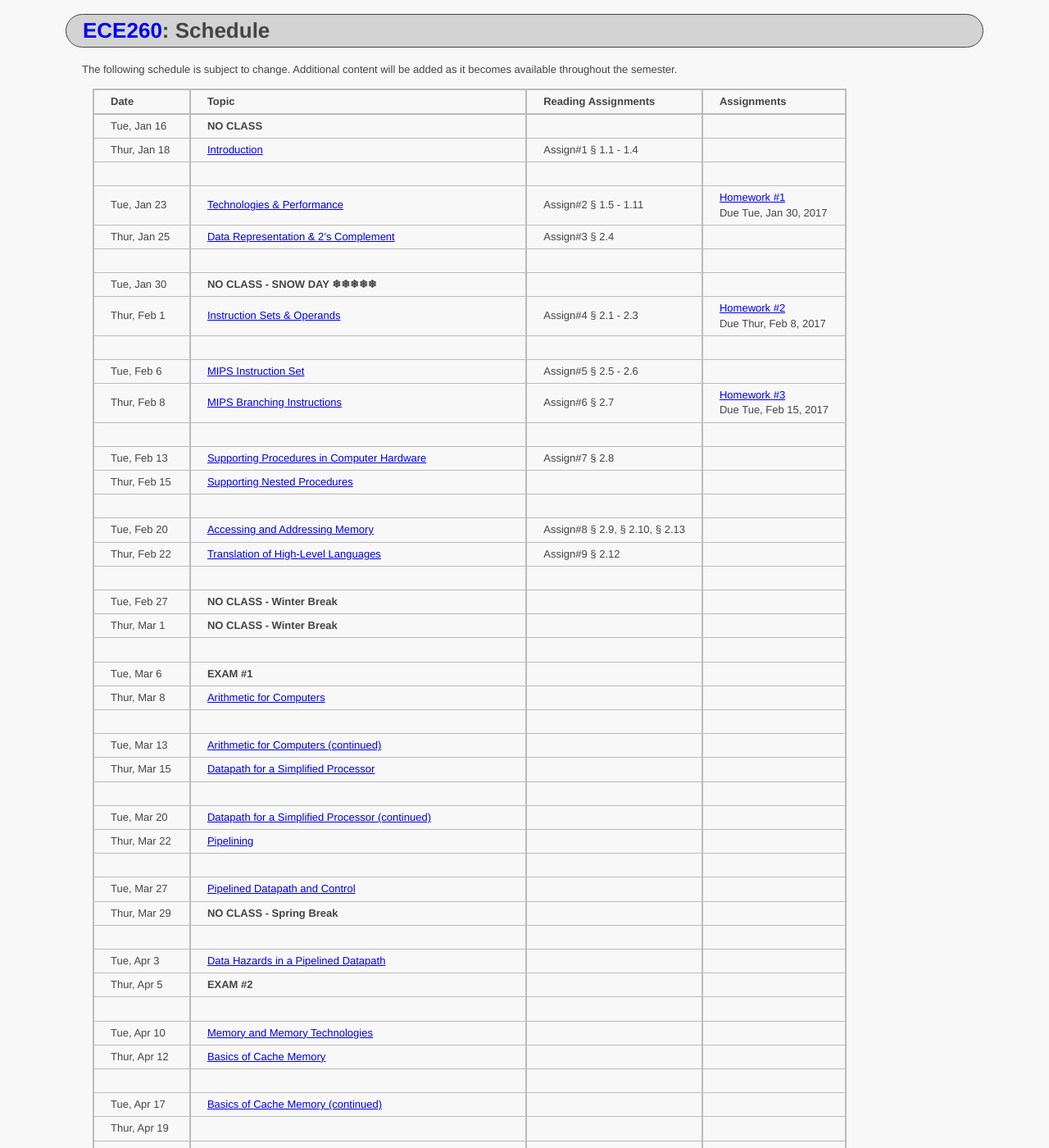
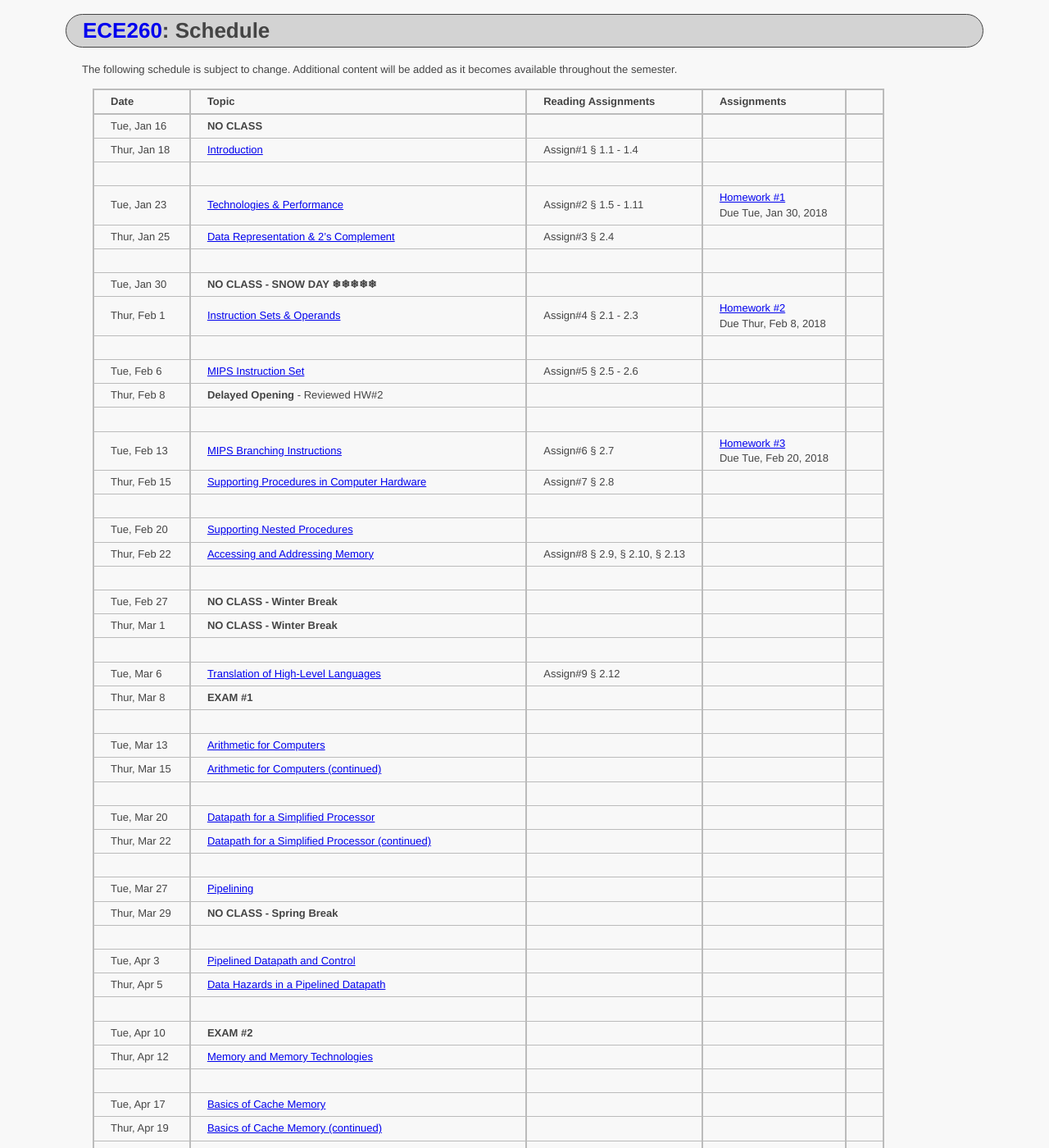
Before and after one commit to ycpcs/ece260-spring2018, a Jekyll site: the page built from schedule_lecture.md, in a window 1280 px wide and 1400 px high. Shown: the whole window at 82% size. Built offline with Jekyll 4.4.1, drawn with Linux system fonts in a browser that asks for light colours.

Commit message:
updated schedule

```diff
--- a/schedule_lecture.md
+++ b/schedule_lecture.md
@@ -13,44 +13,44 @@ Additional content will be added as it becomes available throughout the semester
 Tue, Jan 16    |  **NO CLASS**                                                                                                    |                                   |
 Thur, Jan 18   |  [Introduction](lectures/lecture1_introduction.pdf)                                                              |  Assign#1 § 1.1 - 1.4             |
 | | |
-Tue, Jan 23    |  [Technologies & Performance](lectures/lecture2_technologies_and_performance.pdf)                                |  Assign#2 § 1.5 - 1.11            |  [Homework #1](homework/Homework_Assignment_1.txt) <br> Due Tue, Jan 30, 2017
+Tue, Jan 23    |  [Technologies & Performance](lectures/lecture2_technologies_and_performance.pdf)                                |  Assign#2 § 1.5 - 1.11            |  [Homework #1](homework/Homework_Assignment_1.txt) <br> Due Tue, Jan 30, 2018
 Thur, Jan 25   |  [Data Representation & 2's Complement](lectures/lecture3_data_representation_and_2s_complement.pdf)             |  Assign#3 § 2.4                   |
  | | |
 Tue, Jan 30    |  **NO CLASS - SNOW DAY ❄❄❄❄❄**                                                                                   |                                   |
-Thur, Feb 1    |  [Instruction Sets & Operands](lectures/lecture4_instructions_and_instruction_sets.pdf)                          |  Assign#4 § 2.1 - 2.3             |  [Homework #2](homework/Homework_Assignment_2.txt) <br> Due Thur, Feb 8, 2017
+Thur, Feb 1    |  [Instruction Sets & Operands](lectures/lecture4_instructions_and_instruction_sets.pdf)                          |  Assign#4 § 2.1 - 2.3             |  [Homework #2](homework/Homework_Assignment_2.txt) <br> Due Thur, Feb 8, 2018
  | | |
 Tue, Feb 6     |  [MIPS Instruction Set](lectures/lecture5_MIPS_instruction_set.pdf)                                              |  Assign#5 § 2.5 - 2.6             |
-Thur, Feb 8    |  [MIPS Branching Instructions](lectures/lecture6_MIPS_Branching_Instructions.pdf)                                |  Assign#6 § 2.7                   |  [Homework #3](homework/Homework_Assignment_3.txt) <br> Due Tue, Feb 15, 2017
+Thur, Feb 8    |  **Delayed Opening** - Reviewed HW#2                                                                             |                                   |
  | | |
-Tue, Feb 13    |  [Supporting Procedures in Computer Hardware](lectures/lecture7_Supporting_Procedures_in_Computer_Hardware.pdf)  |  Assign#7 § 2.8                   |
-Thur, Feb 15   |  [Supporting Nested Procedures](lectures/lecture8_Supporting_Nested_Procedures.pdf)                              |                                   |  <!-- [Homework #4](homework/Homework_Assignment_4.txt) <br> Due Tue, Feb 21, 2017 -->
+Tue, Feb 13    |  [MIPS Branching Instructions](lectures/lecture6_MIPS_Branching_Instructions.pdf)                                |  Assign#6 § 2.7                   |  [Homework #3](homework/Homework_Assignment_3.txt) <br> Due Tue, Feb 20, 2018
+Thur, Feb 15   |  [Supporting Procedures in Computer Hardware](lectures/lecture7_Supporting_Procedures_in_Computer_Hardware.pdf)  |  Assign#7 § 2.8                   |
  | | |
-Tue, Feb 20    |  [Accessing and Addressing Memory](lectures/lecture9_Accessing_and_Addressing_Memory.pdf)                        |  Assign#8 § 2.9, § 2.10, § 2.13   |
-Thur, Feb 22   |  [Translation of High-Level Languages](lectures/lecture10_Translation_of_High-Level_Languages.pdf)               |  Assign#9 § 2.12                  |
+Tue, Feb 20    |  [Supporting Nested Procedures](lectures/lecture8_Supporting_Nested_Procedures.pdf)                              |                                   |  <!-- [Homework #4](homework/Homework_Assignment_4.txt) <br> Due Tue, Feb 21, 2017 -->
+Thur, Feb 22   |  [Accessing and Addressing Memory](lectures/lecture9_Accessing_and_Addressing_Memory.pdf)                        |  Assign#8 § 2.9, § 2.10, § 2.13   |
   | | |
 Tue, Feb 27    |  **NO CLASS - Winter Break**                                                                                     |                                   | <!-- Winter Break -->
 Thur, Mar 1    |  **NO CLASS - Winter Break**                                                                                     |                                   | <!-- Winter Break -->
  | | |
-Tue, Mar 6     |  **EXAM #1**                                                                                                     |                                   |
-Thur, Mar 8    |  [Arithmetic for Computers](lectures/lecture11_Arithmetic_for_Computers.pdf)                                     |                                   |  <!-- § 3.1 - 3.3 --> <!-- [Homework #5](homework/Homework_Assignment_5.txt) <br> Due Thur, Mar 23, 2017 -->  <!-- § 3.5 maybe do some float examples in 2018 if no snow day! -->
+Tue, Mar 6     |  [Translation of High-Level Languages](lectures/lecture10_Translation_of_High-Level_Languages.pdf)               |  Assign#9 § 2.12                  |
+Thur, Mar 8    |  **EXAM #1**                                                                                                     |                                   |
  | | |
-Tue, Mar 13    |  [Arithmetic for Computers (continued)](lectures/lecture11_Arithmetic_for_Computers.pdf)                         |                                   |  <!-- § 3.4 - 3.5 -->
-Thur, Mar 15   |  [Datapath for a Simplified Processor](lectures/lecture12_Datapath_for_a_Simplified_Processor.pdf)               |                                   |  <!-- § 4.1 - 4.3 -->
+Tue, Mar 13    |  [Arithmetic for Computers](lectures/lecture11_Arithmetic_for_Computers.pdf)                                     |                                   |  <!-- § 3.1 - 3.3 --> <!-- [Homework #5](homework/Homework_Assignment_5.txt) <br> Due Thur, Mar 23, 2017 -->  <!-- § 3.5 maybe do some float examples in 2018 if no snow day! -->
+Thur, Mar 15   |  [Arithmetic for Computers (continued)](lectures/lecture11_Arithmetic_for_Computers.pdf)                         |                                   |  <!-- § 3.4 - 3.5 -->
  | | |
-Tue, Mar 20    |  [Datapath for a Simplified Processor (continued)](lectures/lecture12_Datapath_for_a_Simplified_Processor.pdf)   |                                   |  <!-- § 4.3 - 4.4 --> <!-- [Homework #6](homework/Homework_Assignment_6.txt) <br> Due Tue, Apr 4, 2017 -->
-Thur, Mar 22   |  [Pipelining](lectures/lecture13_Pipelining.pdf)                                                                 |                                   |  <!-- § 4.5 -->
+Tue, Mar 20    |  [Datapath for a Simplified Processor](lectures/lecture12_Datapath_for_a_Simplified_Processor.pdf)               |                                   |  <!-- § 4.1 - 4.3 -->
+Thur, Mar 22   |  [Datapath for a Simplified Processor (continued)](lectures/lecture12_Datapath_for_a_Simplified_Processor.pdf)   |                                   |  <!-- § 4.3 - 4.4 --> <!-- [Homework #6](homework/Homework_Assignment_6.txt) <br> Due Tue, Apr 4, 2017 -->
  | | |
-Tue, Mar 27    |  [Pipelined Datapath and Control](lectures/lecture14_Pipelined_Datapath_and_Control.pdf)                         |                                   |  <!-- § 4.6 --> <!-- [Homework #7](homework/Homework_Assignment_7.txt) <br> No Submission Required -->
+Tue, Mar 27    |  [Pipelining](lectures/lecture13_Pipelining.pdf)                                                                 |                                   |  <!-- § 4.5 -->
 Thur, Mar 29   |  **NO CLASS - Spring Break**                                                                                     |                                   | <!-- Spring Break -->
  | | |
-Tue, Apr 3     |  [Data Hazards in a Pipelined Datapath](lectures/lecture15_Data_and_Control_Hazards_in_a_Pipelined_Datapath.pdf) |                                   |  <!-- § 4.7 -->
-Thur, Apr 5    |  **EXAM #2**                                                                                                     |                                   |
+Tue, Apr 3     |  [Pipelined Datapath and Control](lectures/lecture14_Pipelined_Datapath_and_Control.pdf)                         |                                   |  <!-- § 4.6 --> <!-- [Homework #7](homework/Homework_Assignment_7.txt) <br> No Submission Required -->
+Thur, Apr 5    |  [Data Hazards in a Pipelined Datapath](lectures/lecture15_Data_and_Control_Hazards_in_a_Pipelined_Datapath.pdf) |                                   |  <!-- § 4.7 -->
  | | |
-Tue, Apr 10    |  [Memory and Memory Technologies](lectures/lecture16_Memory_and_Memory_Technologies.pdf)                         |                                   |  <!-- § 5.1 - 5.2 --> <!-- [Homework #8](homework/Homework_Assignment_8.txt) <br> Due Thur, Apr 27, 2017 -->
-Thur, Apr 12   |  [Basics of Cache Memory](lectures/lecture17_Basics_of_Cache_Memory.pdf)                                         |                                   |  <!-- § 5.3 -->
+Tue, Apr 10    |  **EXAM #2**                                                                                                     |                                   |
+Thur, Apr 12   |  [Memory and Memory Technologies](lectures/lecture16_Memory_and_Memory_Technologies.pdf)                         |                                   |  <!-- § 5.1 - 5.2 --> <!-- [Homework #8](homework/Homework_Assignment_8.txt) <br> Due Thur, Apr 27, 2017 -->
  | | |
-Tue, Apr 17    |  [Basics of Cache Memory (continued)](lectures/lecture17_Basics_of_Cache_Memory.pdf)                             |                                   | <!-- § 5.3 --> <!-- § 6.1 - 6.3 -->
-Thur, Apr 19   |                                                                                                                  |                                   |
+Tue, Apr 17    |  [Basics of Cache Memory](lectures/lecture17_Basics_of_Cache_Memory.pdf)                                         |                                   |  <!-- § 5.3 -->
+Thur, Apr 19   |  [Basics of Cache Memory (continued)](lectures/lecture17_Basics_of_Cache_Memory.pdf)                             |                                   | <!-- § 5.3 --> <!-- § 6.1 - 6.3 -->                                                                                                                |                                   |
  | | |
 Tue, Apr 24    |                                                                                                                  |                                   |
 Thur, Apr 26   |                                                                                                                  |                                   |
```
Also changed, not shown: 1 other file.
